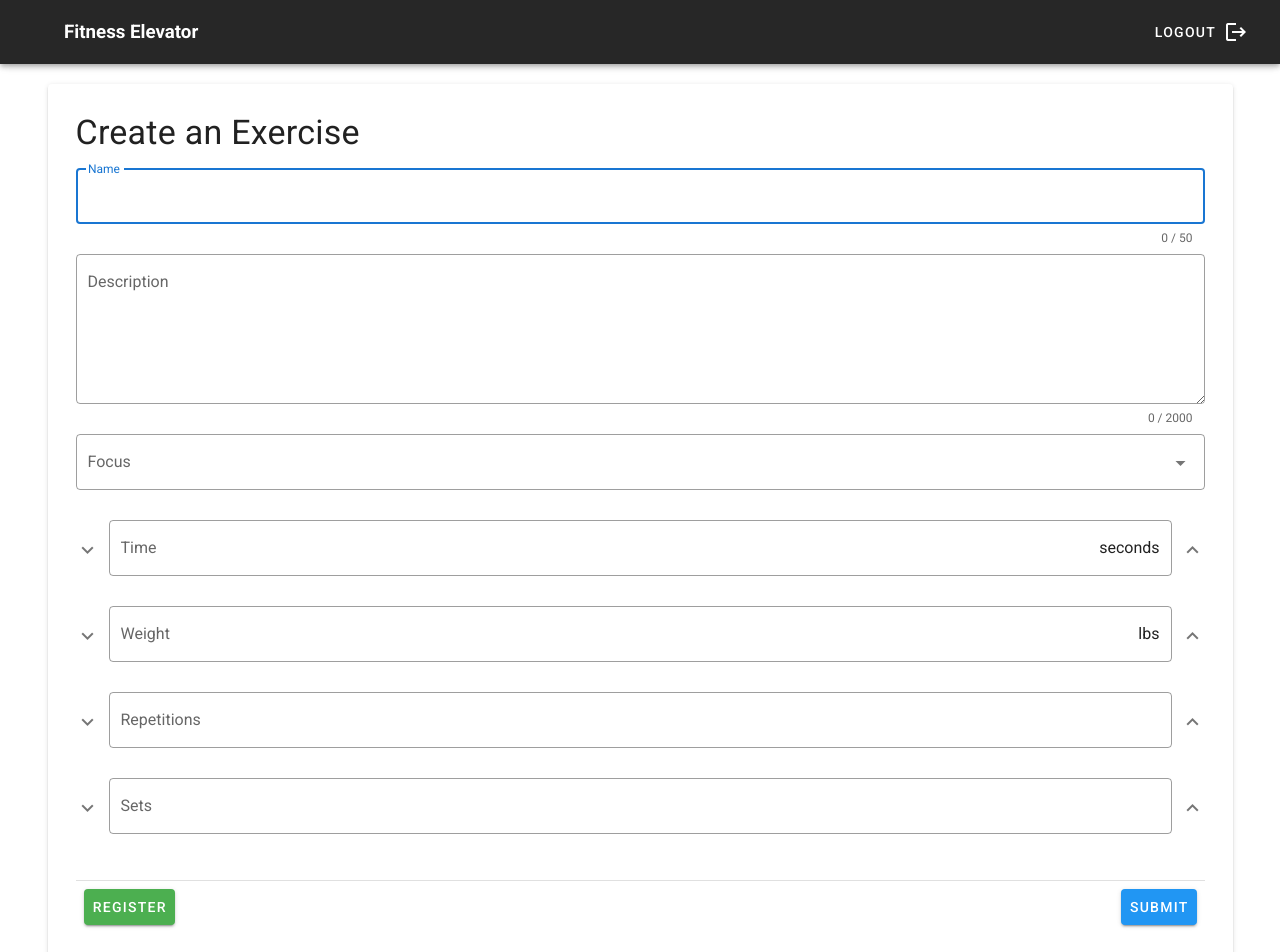
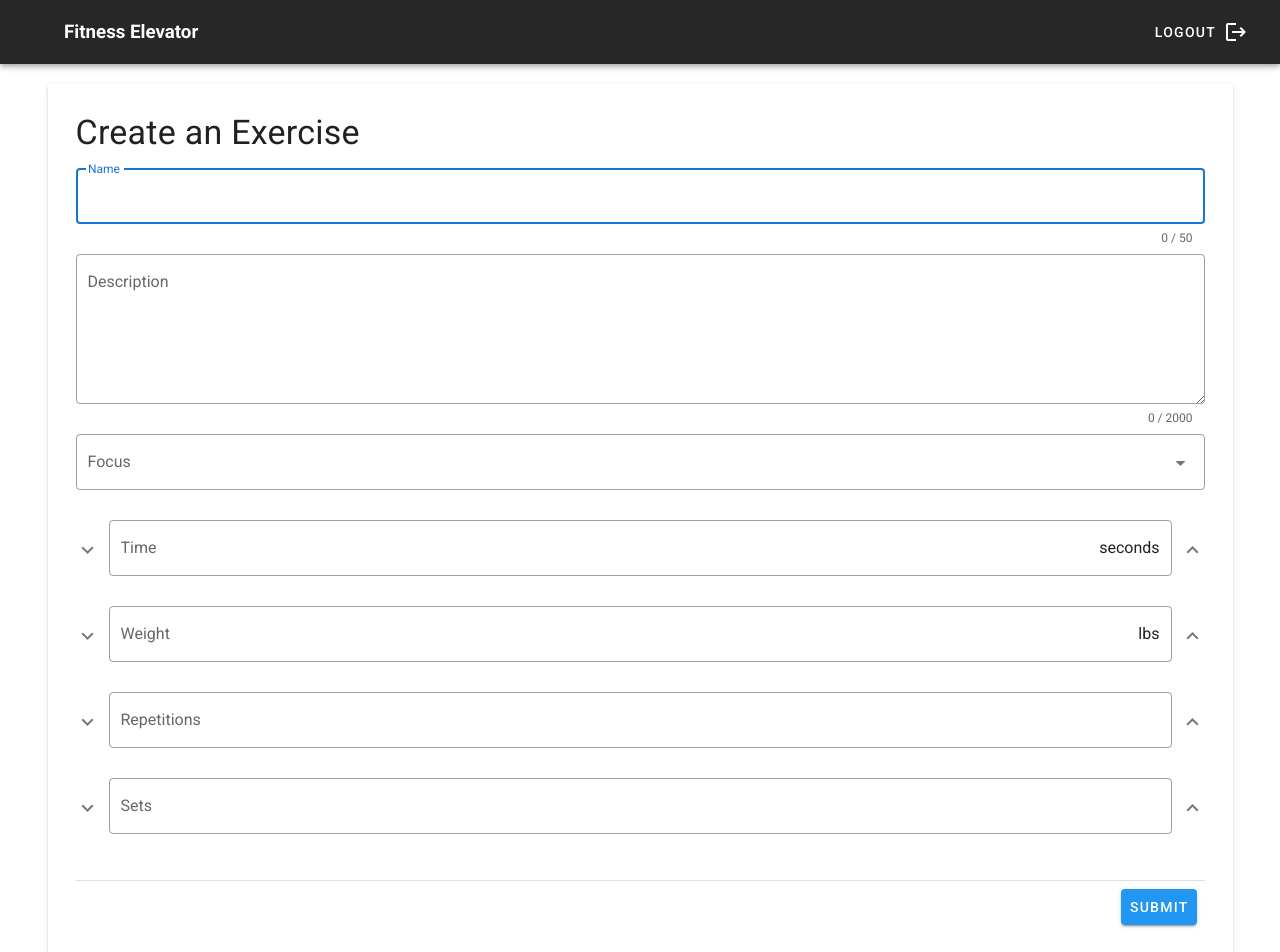
Before and after one commit to artulloss/te-capstone-workout-builder, a Vue app in the folder final-capstone/vue/: page /create-exercise in a window 1280 px wide. Shown: the top 952 px of the page. Built offline with nearby package versions, Linux system fonts and the light colour scheme; no server answers; sample sign-in values are in the browser's storage.

Commit message:
Fix routing to admin-exercises

```diff
--- a/final-capstone/vue/src/views/CreateExercise.vue
+++ b/final-capstone/vue/src/views/CreateExercise.vue
@@ -91,9 +91,6 @@
         <p id="error-msg"></p>
         <v-divider />
         <v-card-actions>
-          <v-btn color="success" :to="{ name: 'register' }"
-            ><span>Register</span></v-btn
-          >
           <v-spacer />
           <v-btn color="info" type="submit"><span>Submit</span></v-btn>
         </v-card-actions>
@@ -188,7 +185,7 @@ export default {
         .then((response) => {
           console.log(response.status);
           if (response.status === 201) {
-            this.$router.push({ name: "exercises" });
+            this.$router.push({ name: "admin-exercises" });
           }
         })
         .catch((error) => {
```
